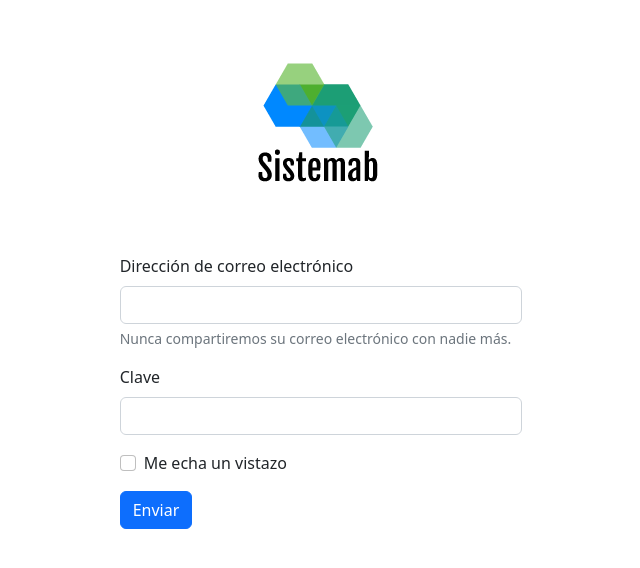
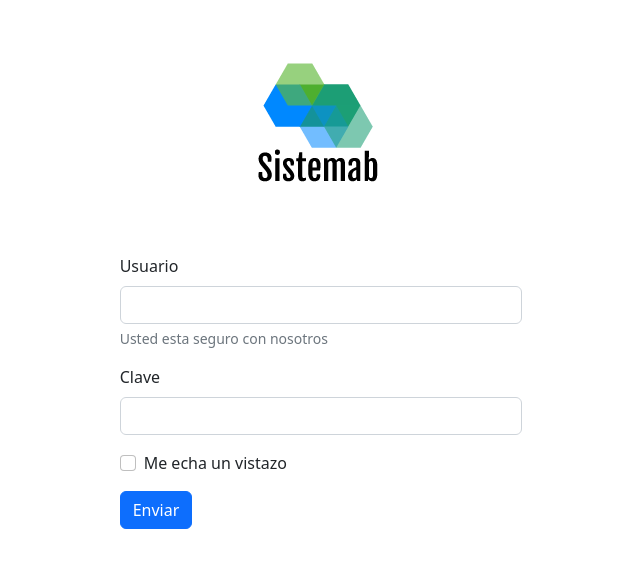
Before and after one commit to andresmichelnk/frontend_sistemab, a Vue app: page /login in a window 1280 px wide. Shown: the top 568 px of the page, without its empty margins (319-959 px from the left). Built offline with nearby package versions, Linux system fonts and the light colour scheme.

Commit message:
Proyecto universitario

```diff
--- a/src/components/Login.vue
+++ b/src/components/Login.vue
@@ -21,10 +21,10 @@ function _login() {
     </p>
     <form class="separar-bottom">
       <div class="mb-3">
-        <label for="exampleInputEmail1" class="form-label">Dirección de correo electrónico</label>
-        <input v-model="username" type="email" class="form-control" id="exampleInputEmail1"
+        <label for="exampleInputEmail1" class="form-label">Usuario</label>
+        <input v-model="username" type="text" class="form-control" id="exampleInputEmail1"
                aria-describedby="emailHelp">
-        <div id="emailHelp" class="form-text">Nunca compartiremos su correo electrónico con nadie más.</div>
+        <div id="emailHelp" class="form-text">Usted esta seguro con nosotros</div>
       </div>
       <div class="mb-3">
         <label for="exampleInputPassword1" class="form-label">Clave</label>
```
